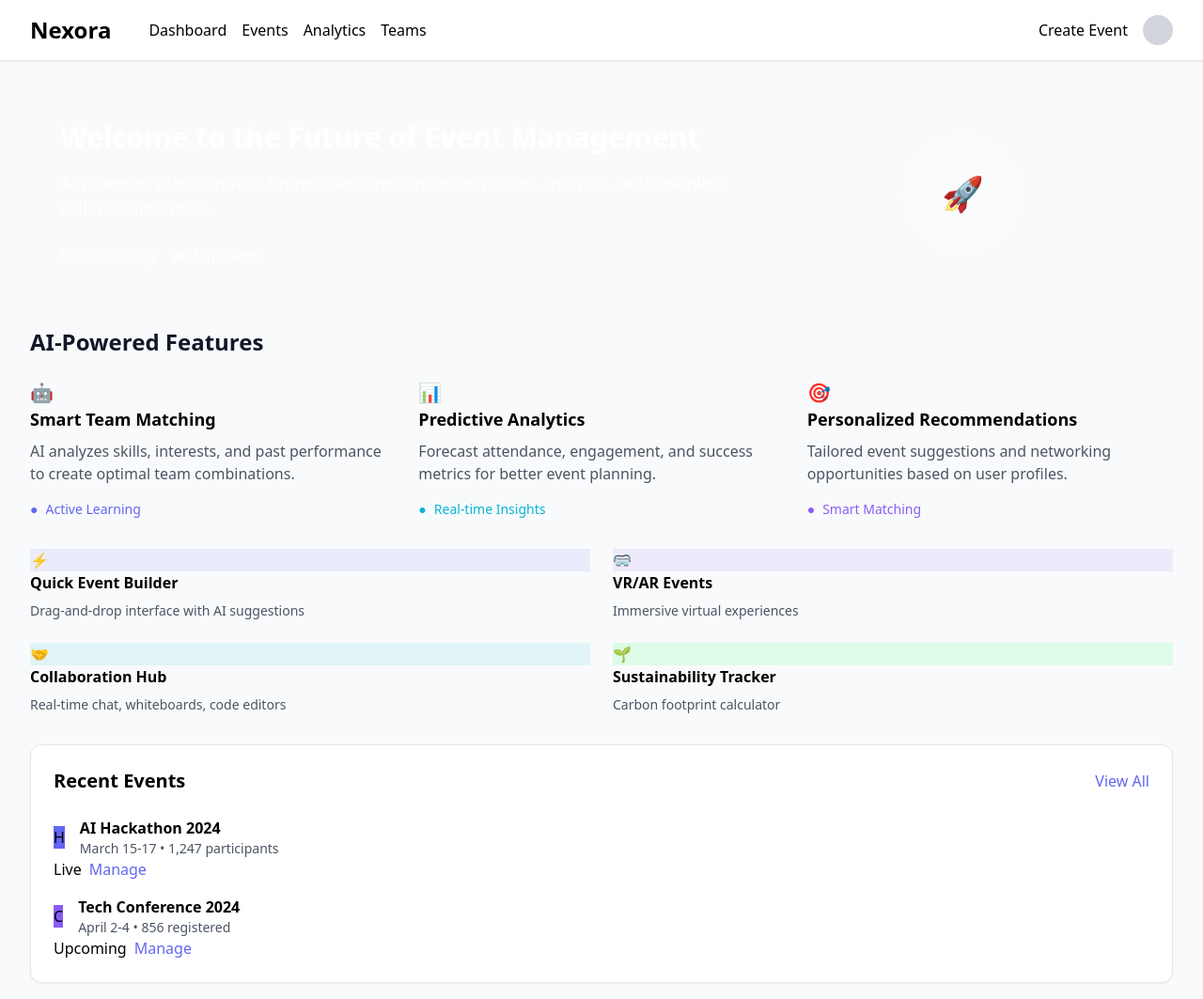
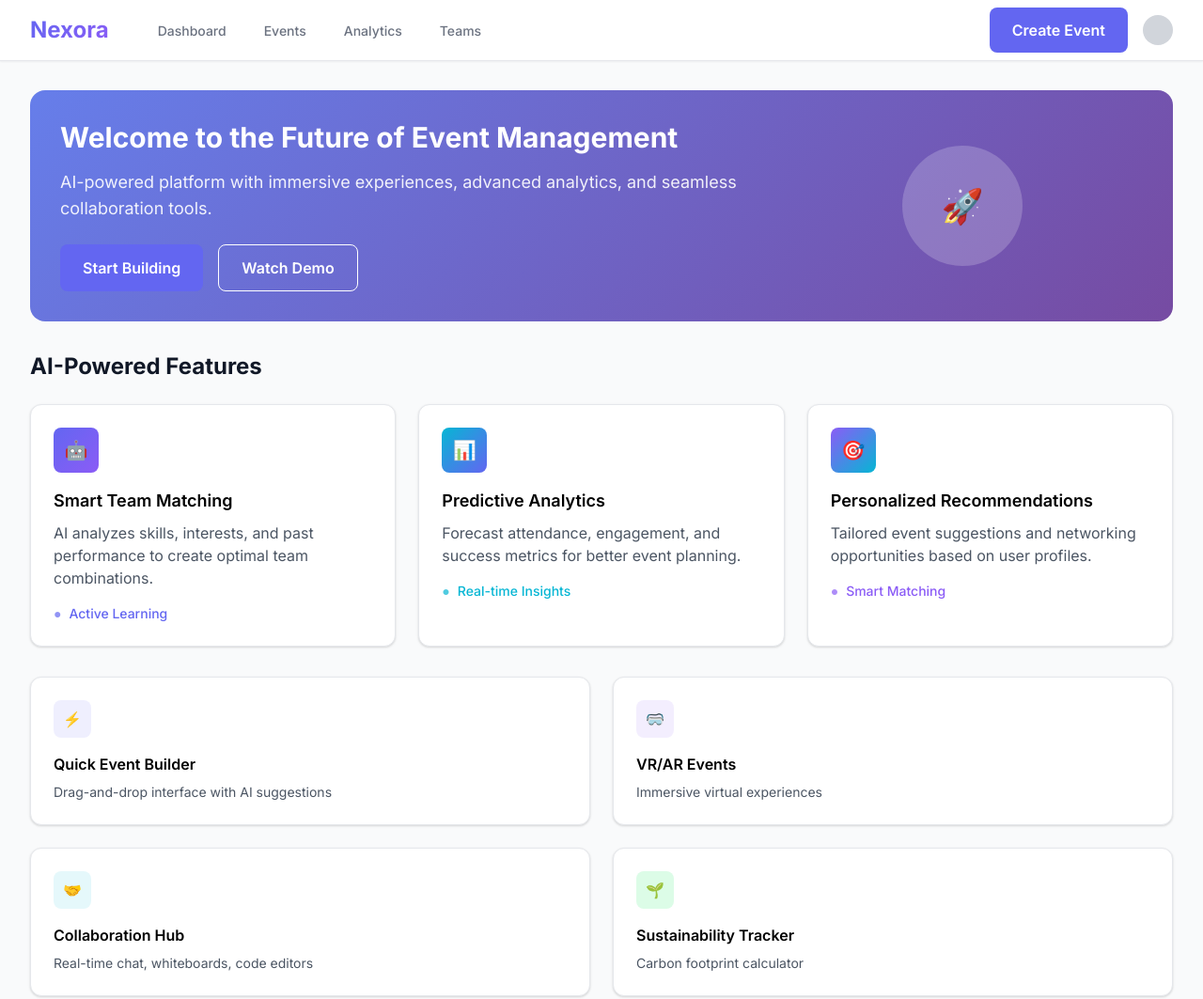
Before and after one commit to Thanu-6019/Nexora, a plain HTML site: page index.html in a window 1280 px wide. Shown: the top 1063 px of the page at 94% size. Drawn offline with nearby package versions, Linux system fonts and the light colour scheme.

Commit message:
Update style.css

```diff
--- a/style.css
+++ b/style.css
@@ -1,6 +1,78 @@
-echo "body {
-  font-family: Arial, sans-serif;
-  background-color: #f4f4f4;
-  text-align: center;
-  padding: 50px;
-}" > style.css
+/* Import Google Fonts */
+@import url('https://fonts.googleapis.com/css2?family=Inter:wght@300;400;500;600;700&display=swap');
+
+/* Base Styles */
+body { font-family: 'Inter', sans-serif; }
+
+/* Gradient Background */
+.gradient-bg { background: linear-gradient(135deg, #667eea 0%, #764ba2 100%); }
+
+/* Card Hover Effects */
+.card-hover { transition: all 0.3s ease; }
+.card-hover:hover { transform: translateY(-5px); box-shadow: 0 25px 35px rgba(0,0,0,0.1),0 12px 12px rgba(0,0,0,0.06); }
+
+/* AI Pulse Animation */
+.ai-pulse { animation: pulse 2s infinite; }
+@keyframes pulse { 0%,100%{opacity:1}50%{opacity:0.7} }
+
+/* Tailwind Config Colors */
+:root {
+    --primary: #6366f1;
+    --secondary: #8b5cf6;
+    --accent: #06b6d4;
+}
+
+/* Gradient Text */
+.text-gradient-primary {
+    background: linear-gradient(135deg, var(--primary), var(--secondary));
+    -webkit-background-clip: text; -webkit-text-fill-color: transparent;
+    background-clip: text;
+}
+
+/* Buttons */
+.btn-primary { background-color: var(--primary); color:white; padding:0.75rem 1.5rem; border-radius:0.5rem; font-weight:600; transition: background-color 0.2s ease; }
+.btn-primary:hover { background-color: rgba(99,102,241,0.9); }
+.btn-secondary { border:1px solid white; color:white; padding:0.75rem 1.5rem; border-radius:0.5rem; font-weight:600; transition: background-color 0.2s ease; }
+.btn-secondary:hover { background-color: rgba(255,255,255,0.1); }
+
+/* Button click animation */
+.btn-scale { transition: transform 0.2s ease; }
+.btn-scale:active { transform: scale(0.95); }
+
+/* Navigation */
+.nav-link { color: #6b7280; padding:0.5rem 0.75rem; border-radius:0.375rem; font-size:0.875rem; font-weight:500; transition: color 0.2s ease; }
+.nav-link:hover { color: var(--primary); }
+.nav-link.active { color: #111827; }
+
+/* Feature Cards */
+.feature-card, .quick-action-card { background:white; border-radius:0.75rem; padding:1.5rem; box-shadow:0 1px 3px rgba(0,0,0,0.1),0 1px 2px rgba(0,0,0,0.06); border:1px solid #e5e7eb; }
+.feature-icon { width:3rem; height:3rem; border-radius:0.5rem; display:flex; align-items:center; justify-content:center; margin-bottom:1rem; }
+.feature-icon.primary { background: linear-gradient(135deg, var(--primary), var(--secondary)); }
+.feature-icon.accent { background: linear-gradient(135deg, var(--accent), var(--primary)); }
+.feature-icon.secondary { background: linear-gradient(135deg, var(--secondary), var(--accent)); }
+
+/* Quick Action Cards */
+.quick-action-icon { width:2.5rem; height:2.5rem; border-radius:0.5rem; display:flex; align-items:center; justify-content:center; margin-bottom:1rem; text-align:center; }
+
+/* Event List */
+.event-item { display:flex; align-items:center; justify-content:space-between; padding:1rem; background-color:#f9fafb; border-radius:0.5rem; }
+.event-avatar { width:3rem; height:3rem; border-radius:0.5rem; display:flex; align-items:center; justify-content:center; font-weight:600; color:white; }
+.status-badge { padding:0.25rem 0.5rem; border-radius:9999px; font-size:0.75rem; font-weight:500; }
+.status-live { background-color:#dcfce7; color:#166534; }
+.status-upcoming { background-color:#dbeafe; color:#1e40af; }
+
+/* Scroll to Top Button */
+#scrollTopBtn {
+    position: fixed; bottom:2rem; right:2rem; background-color: var(--primary); color:white; padding:0.75rem; border-radius:50%; font-size:1.25rem; cursor:pointer; display:none; z-index:50; box-shadow:0 5px 15px rgba(0,0,0,0.2); transition: transform 0.2s ease;
+}
+#scrollTopBtn:hover { transform: scale(1.1); }
+
+/* Responsive */
+@media (max-width:768px){.hero-content{text-align:center}.nav-desktop{display:none}.grid-responsive{grid-template-columns:1fr}}
+@media (min-width:769px){.grid-responsive{grid-template-columns:repeat(2,1fr)}}
+@media (min-width:1024px){.grid-responsive-lg{grid-template-columns:repeat(4,1fr)}}
+
+/* Utility colors */
+.text-primary{color:var(--primary)} .text-secondary{color:var(--secondary)} .text-accent{color:var(--accent)}
+.bg-primary{background-color:var(--primary)} .bg-secondary{background-color:var(--secondary)} .bg-accent{background-color:var(--accent)}
+.border-primary{border-color:var(--primary)} .border-secondary{border-color:var(--secondary)} .border-accent{border-color:var(--accent)}
```
